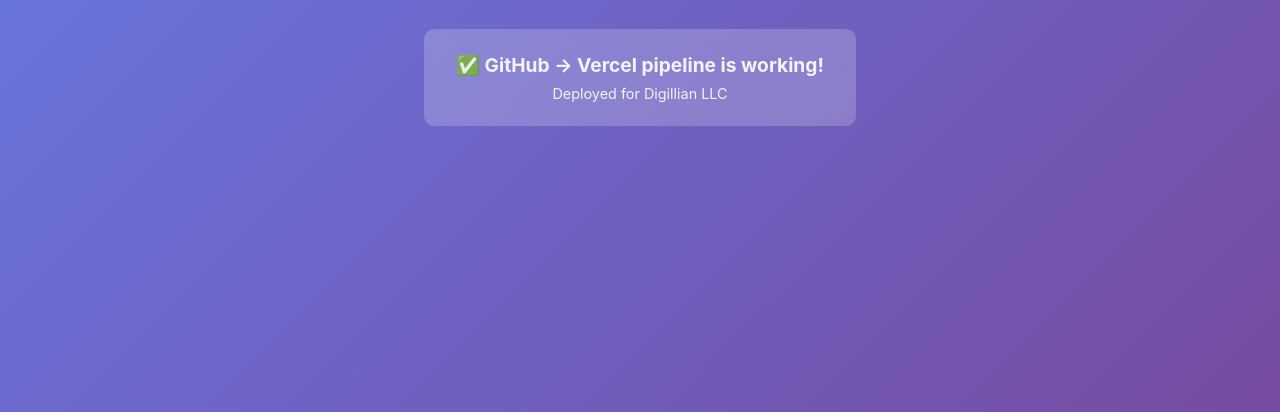
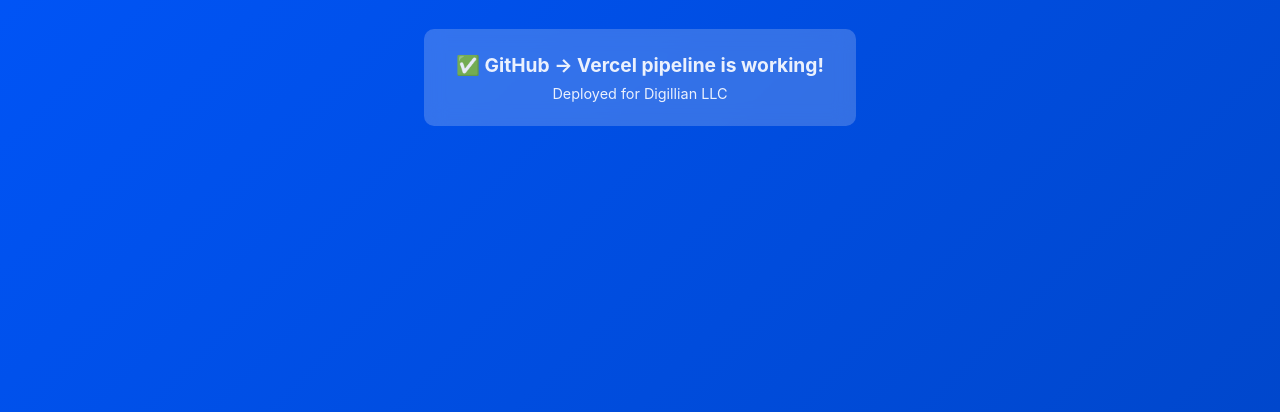
Before and after one commit to marcfrappier-ai/openclaw-test-deployment, a website: page public/index.html in a window 1280 px wide. Shown: the part 388-800 px from the top of the page. Drawn offline with Linux system fonts and the light colour scheme.

Commit message:
Change background to blue

```diff
--- a/public/index.html
+++ b/public/index.html
@@ -12,7 +12,7 @@
         }
         body {
             font-family: -apple-system, BlinkMacSystemFont, 'Segoe UI', Roboto, Oxygen, Ubuntu, Cantarell, sans-serif;
-            background: linear-gradient(135deg, #667eea 0%, #764ba2 100%);
+            background: linear-gradient(135deg, #0057FF 0%, #0047CC 100%);
             min-height: 100vh;
             display: flex;
             align-items: center;
```
